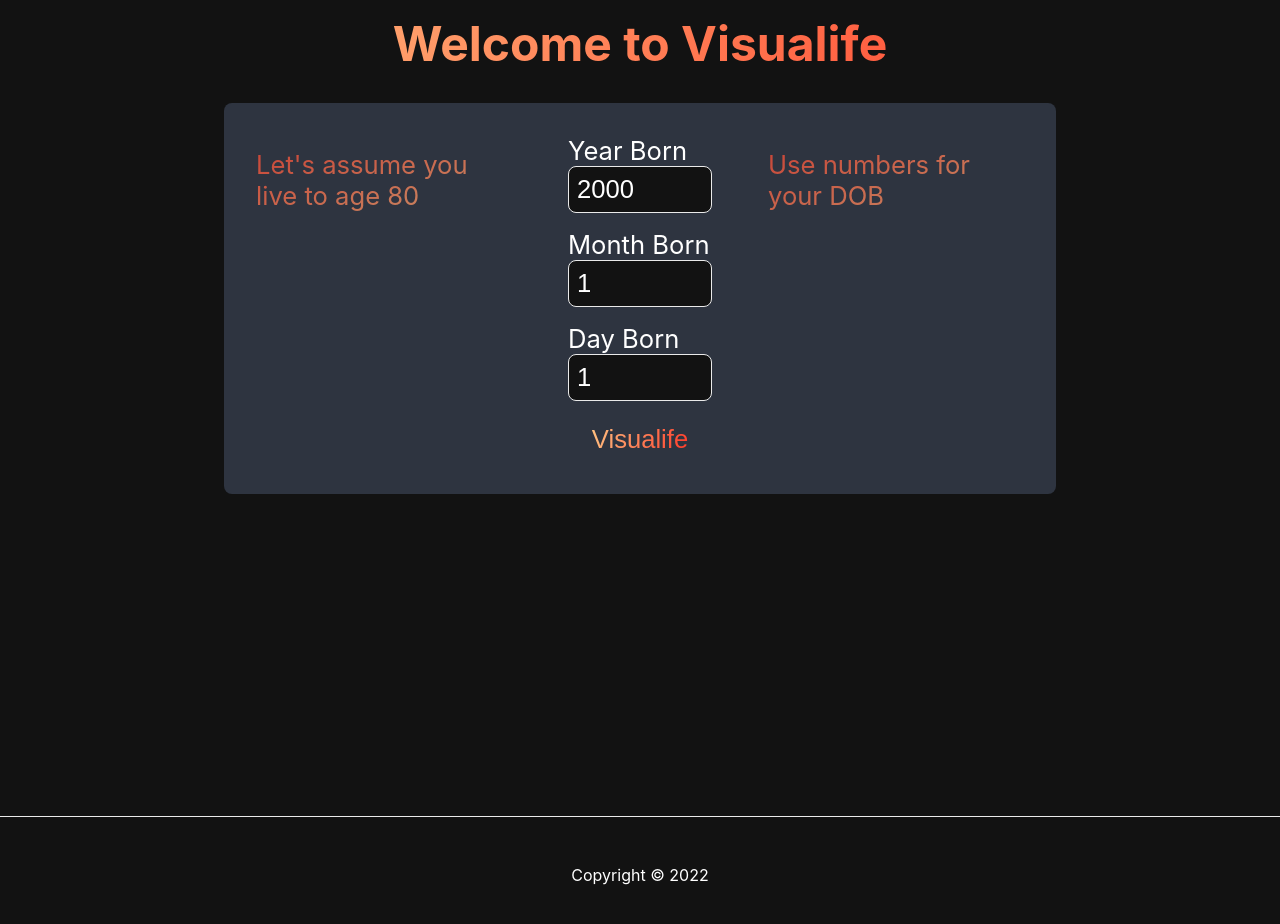
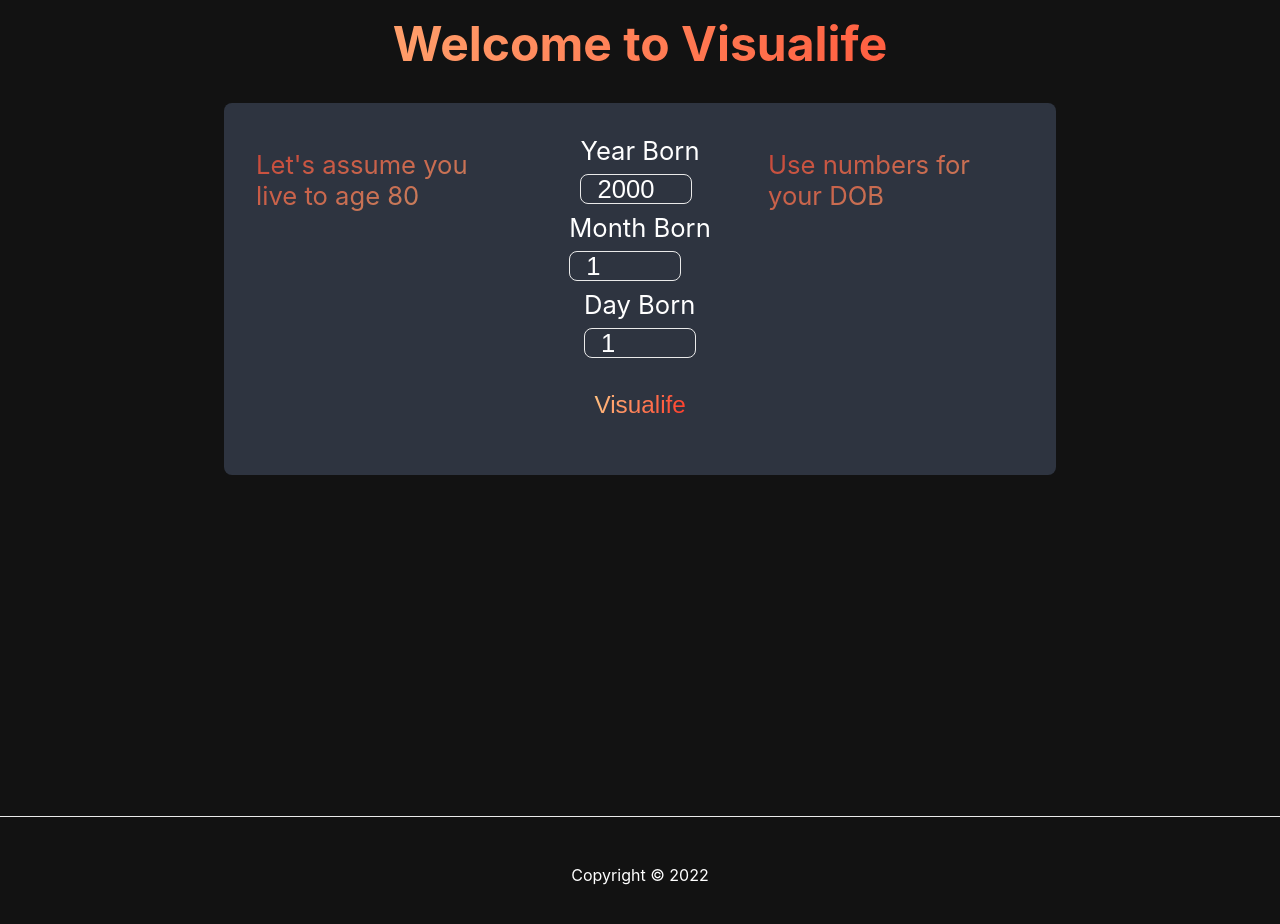
Before and after one commit to Slap-a-tha-Bass/visualife-app, a Next.js app: page / in a window 1280 px wide. Both pictures are taken after a click on the button "Submit". Shown: the top 924 px of the page. Built offline with nearby package versions, Linux system fonts and the light colour scheme.

Commit message:
CSS updates, added dropdown select

```diff
--- a/components/graph.js
+++ b/components/graph.js
@@ -6,9 +6,6 @@ export default function Graph() {
   const weeksLived = localStorage.getItem("weeksLived");
   const remainingWeeksFirstHalf = (age80inWeeks - weeksLived) / 2;
   const remainingWeeksSecondHalf = remainingWeeksFirstHalf;
-  console.log("weeksLived", weeksLived);
-  console.log("remainingWeeksFirstHalf", remainingWeeksFirstHalf);
-  console.log("remainingWeeksSecondHalf", remainingWeeksSecondHalf);
 
   return (
     <div className={styles.container}>
--- a/pages/index.js
+++ b/pages/index.js
@@ -59,7 +59,22 @@ export default function Home() {
       toggle(!isSubmitted);
     }, 1000);
   };
-
+  // create an array of years from the year80 to the current year
+  const years = Array(year - year80)
+    .fill(null)
+    .map((year, index) => {
+      return year80 + index + 1;
+    });
+  const months = Array(12)
+    .fill(null)
+    .map((month, index) => {
+      return index + 1;
+    });
+  const days = Array(31)
+    .fill(null)
+    .map((day, index) => {
+      return index + 1;
+    });
   return (
     <div>
       <Head>
@@ -84,7 +99,13 @@ export default function Home() {
         )}
         <h1 className={styles.title}>Welcome to Visualife</h1>
         {off && (
-          <div style={{ display: "flex", justifyContent: "center", flexWrap: "wrap"}}>
+          <div
+            style={{
+              display: "flex",
+              justifyContent: "center",
+              flexWrap: "wrap",
+            }}
+          >
             <p className={styles.subtitle}>
               <span>Red blocks</span> are weeks you have lived
             </p>
@@ -100,35 +121,52 @@ export default function Home() {
           <div className={styles.form}>
             <div>
               <label className={styles.label}>Year Born</label>
-              <input
-                type="number"
-                className={styles.input}
+              <select
+                className={styles.select}
                 value={yearBorn}
                 onChange={(e) => setYearBorn(Number(e.target.value))}
-                min={year80}
-              />
+              >
+                <option>{year}</option>
+                {years.reverse().map((year, index) => {
+                  return (
+                    <option key={index} value={year}>
+                      {year}
+                    </option>
+                  );
+                })}
+              </select>
             </div>
             <div>
               <label className={styles.label}>Month Born</label>
-              <input
-                type="number"
-                className={styles.input}
+              <select
+                className={styles.select}
                 value={monthBorn}
                 onChange={(e) => setMonthBorn(Number(e.target.value))}
-                min={1}
-                max={12}
-              />
+              >
+                {months.map((month, index) => {
+                  return (
+                    <option key={index} value={month}>
+                      {month}
+                    </option>
+                  );
+                })}
+              </select>
             </div>
             <div>
               <label className={styles.label}>Day Born</label>
-              <input
-                type="number"
-                className={styles.input}
+              <select
+                className={styles.select}
                 value={dayBorn}
                 onChange={(e) => setDayBorn(Number(e.target.value))}
-                min={1}
-                max={31}
-              />
+              >
+                {days.map((day, index) => {
+                  return (
+                    <option key={index} value={day}>
+                      {day}
+                    </option>
+                  );
+                })}
+              </select>
             </div>
             {!button && (
               <button className={styles.button} onClick={submitData}>
@@ -136,7 +174,7 @@ export default function Home() {
               </button>
             )}
             {button && (
-              <button className={styles.button} onClick={fetchData}>
+              <button className={styles.buttonVisualife} onClick={fetchData}>
                 Visualife
               </button>
             )}
--- a/styles/Home.module.css
+++ b/styles/Home.module.css
@@ -123,11 +123,52 @@
   margin-bottom: 1rem;
   font-size: clamp(1rem, 2vw, 2rem);
 }
-.input:focus, .input:active {
+.select {
+  appearance: none;
+  background-color: transparent;
+  border: 1px solid #eaeaea;
+  border-radius: 0.5rem;
+  padding: 0 1rem 0 1rem;
+  margin: 0.5rem 0;
+  width: calc(7.5vw + 1rem);
+  font-size: clamp(1.25rem, 2vw, 2rem);
+  max-height: calc(1.5vw + 1rem);
+}
+.select:focus, .select:active {
   outline: none;
   border: 1px solid #ff2c20;
 }
+@keyframes pulse {
+  0% {
+    transform: scale(0.95);
+    box-shadow: 0 0 0 0 #e58c06;
+  }
+
+  70% {
+    transform: scale(1);
+    box-shadow: 0 0 0 10px #ff2c20;
+  }
+
+  100% {
+    transform: scale(0.95);
+    box-shadow: 0 0 0 0 #ff2c20;
+  }
+}
+.buttonVisualife {
+  margin: 1rem;
+  background: linear-gradient(-70deg, #ff2c20 0%, #ffd18b 100%);
+  background-clip: text;
+  -webkit-text-fill-color: transparent;
+  border: none;
+  border-radius: 0.5rem;
+  padding: 0.5rem;
+  font-size: clamp(1rem, 2vw, 2rem);
+  cursor: pointer;
+  transition: all 0.2s ease-in-out;
+  animation: pulse 2s infinite;
+}
 .button {
+  margin: 1rem;
   background: linear-gradient(-70deg, #ff2c20 0%, #ffd18b 100%);
   background-clip: text;
   -webkit-text-fill-color: transparent;
```
